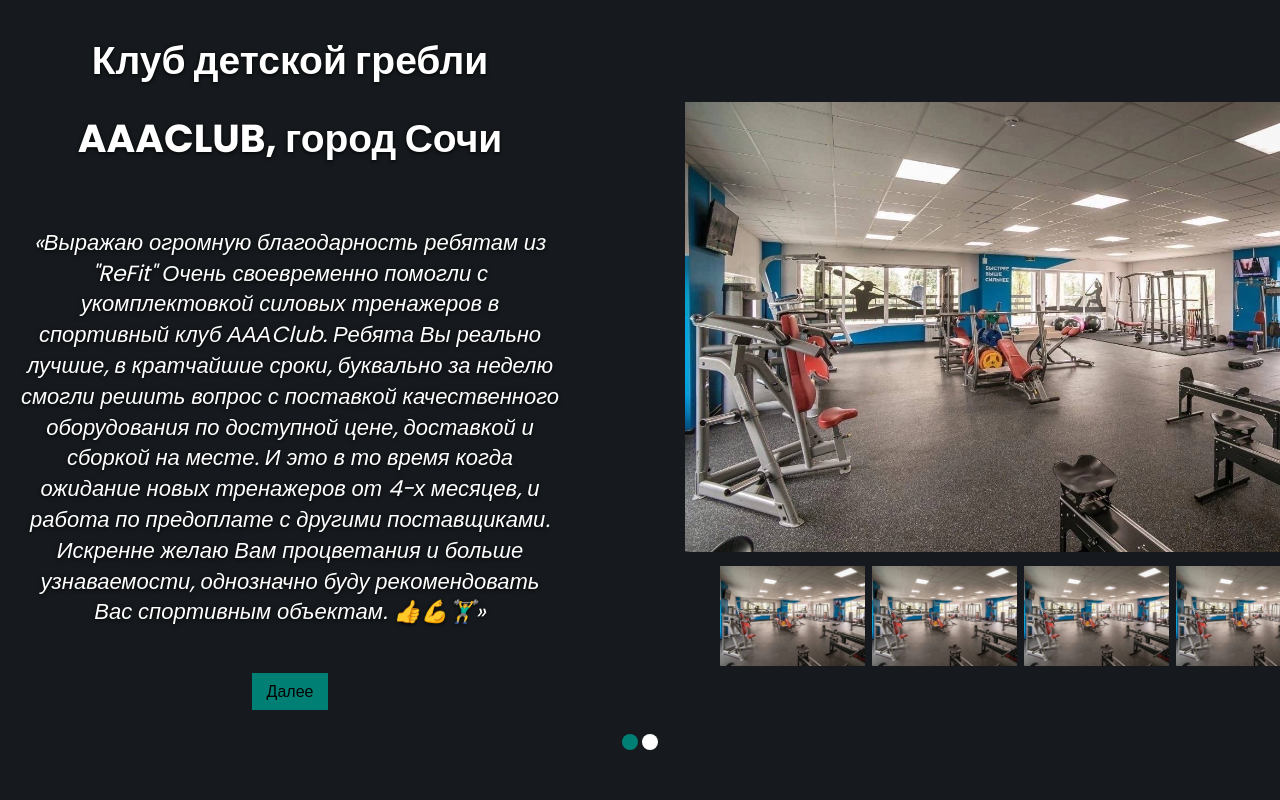
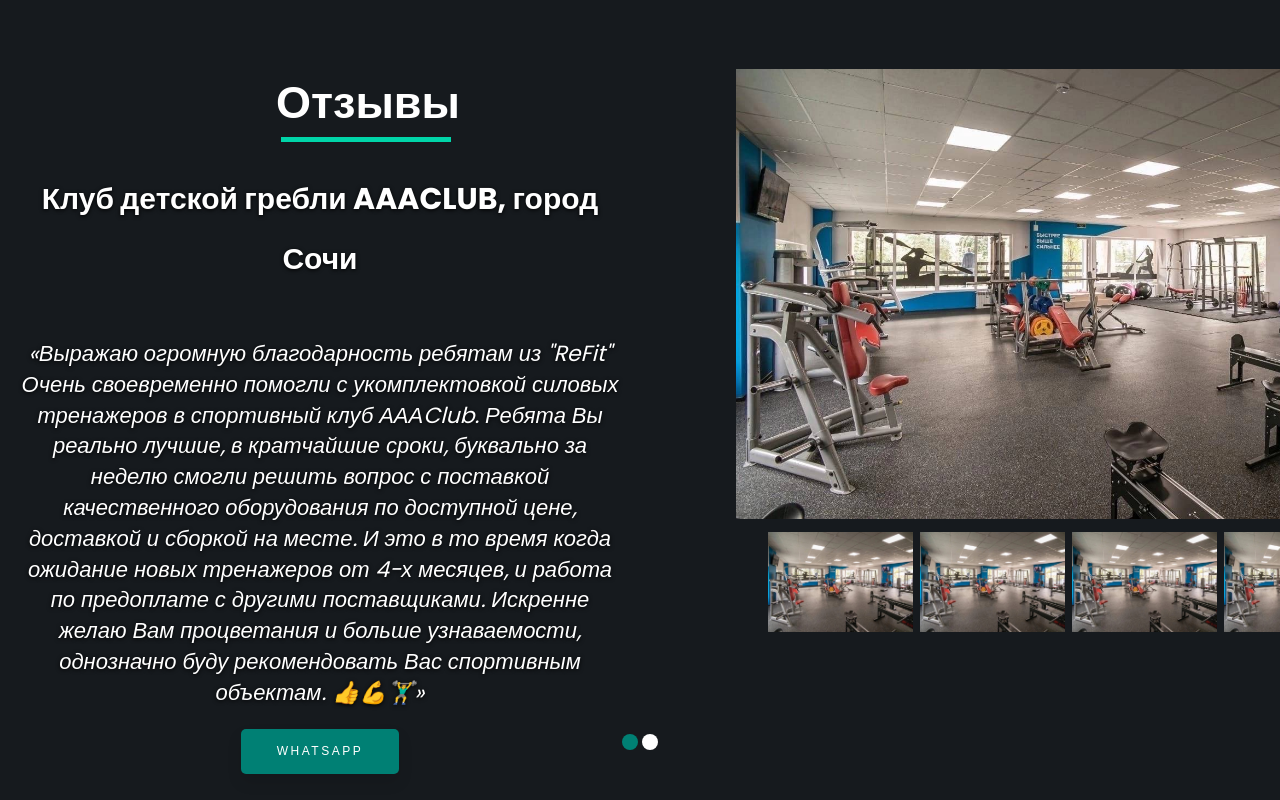
Before and after one commit to pvelp/ReFit, a website: page main.html in a window 1280 px wide. Shown: the part 2540-3340 px from the top of the page. Drawn offline with nearby package versions, Linux system fonts and the light colour scheme.

Commit message:
Add ref to btns

```diff
--- a/js/scroller.js
+++ b/js/scroller.js
@@ -1,70 +1,70 @@
-function anchorScroller(el, duration) {
-    if (this.criticalSection) {
-        return false;
-    }
-
-    if ((typeof el != 'object') || (typeof el.href != 'string'))
-        return true;
-
-    let address = el.href.split('#');
-    if (address.length < 2)
-        return true;
-
-    address = address[address.length-1];
-    el = 0;
-
-    for (let i=0; i<document.anchors.length; i++) {
-        if (document.anchors[i].name === address) {
-            el = document.anchors[i];
-            break;
-        }
-    }
-    if (el === 0)
-        return true;
-
-    this.stopX = 0;
-    this.stopY = 0;
-    do {
-        this.stopX += el.offsetLeft;
-        this.stopY += el.offsetTop;
-    } while (el === el.offsetParent);
-
-    this.startX = document.documentElement.scrollLeft || window.pageXOffset || document.body.scrollLeft;
-    this.startY = document.documentElement.scrollTop || window.pageYOffset || document.body.scrollTop;
-
-    this.stopX = this.stopX - this.startX;
-    this.stopY = this.stopY - this.startY;
-
-    if ( (this.stopX === 0) && (this.stopY === 0) )
-        return false;
-
-    this.criticalSection = true;
-    if (typeof duration == 'undefined')
-        this.duration = 500;
-    else
-        this.duration = duration;
-
-    let date = new Date();
-    this.start = date.getTime();
-    this.timer = setInterval(function () {
-        let date = new Date();
-        let X = (date.getTime() - this.start) / this.duration;
-        if (X > 1)
-            X = 1;
-        let Y = ((-Math.cos(X*Math.PI)/2) + 0.5);
-
-        let cX = Math.round(this.startX + this.stopX*Y);
-        let cY = Math.round(this.startY + this.stopY*Y);
-
-        document.documentElement.scrollLeft = cX;
-        document.documentElement.scrollTop = cY;
-        document.body.scrollLeft = cX;
-        document.body.scrollTop = cY;
-
-        if (X === 1) {
-            clearInterval(this.timer);
-            this.criticalSection = false;
-        }
-    }, 10);
-    return false;
-}
+// function anchorScroller(el, duration) {
+//     if (this.criticalSection) {
+//         return false;
+//     }
+//
+//     if ((typeof el != 'object') || (typeof el.href != 'string'))
+//         return true;
+//
+//     let address = el.href.split('#');
+//     if (address.length < 2)
+//         return true;
+//
+//     address = address[address.length-1];
+//     el = 0;
+//
+//     for (let i=0; i<document.anchors.length; i++) {
+//         if (document.anchors[i].name === address) {
+//             el = document.anchors[i];
+//             break;
+//         }
+//     }
+//     if (el === 0)
+//         return true;
+//
+//     this.stopX = 0;
+//     this.stopY = 0;
+//     do {
+//         this.stopX += el.offsetLeft;
+//         this.stopY += el.offsetTop;
+//     } while (el === el.offsetParent);
+//
+//     this.startX = document.documentElement.scrollLeft || window.pageXOffset || document.body.scrollLeft;
+//     this.startY = document.documentElement.scrollTop || window.pageYOffset || document.body.scrollTop;
+//
+//     this.stopX = this.stopX - this.startX;
+//     this.stopY = this.stopY - this.startY;
+//
+//     if ( (this.stopX === 0) && (this.stopY === 0) )
+//         return false;
+//
+//     this.criticalSection = true;
+//     if (typeof duration == 'undefined')
+//         this.duration = 500;
+//     else
+//         this.duration = duration;
+//
+//     let date = new Date();
+//     this.start = date.getTime();
+//     this.timer = setInterval(function () {
+//         let date = new Date();
+//         let X = (date.getTime() - this.start) / this.duration;
+//         if (X > 1)
+//             X = 1;
+//         let Y = ((-Math.cos(X*Math.PI)/2) + 0.5);
+//
+//         let cX = Math.round(this.startX + this.stopX*Y);
+//         let cY = Math.round(this.startY + this.stopY*Y);
+//
+//         document.documentElement.scrollLeft = cX;
+//         document.documentElement.scrollTop = cY;
+//         document.body.scrollLeft = cX;
+//         document.body.scrollTop = cY;
+//
+//         if (X === 1) {
+//             clearInterval(this.timer);
+//             this.criticalSection = false;
+//         }
+//     }, 10);
+//     return false;
+// }
--- a/main.css
+++ b/main.css
@@ -18,6 +18,7 @@
     margin: 0;
     font-family: "Poppins", sans-serif;
     background-color: #161a1e;
+    min-width: 1170px;
 }
 
 /* HEADER */
@@ -320,6 +321,10 @@
 .content.map {
     padding-top: 30px;
     padding-left: 20px;
+    height: 700px;
+}
+.content.contacts{
+    height: 700px;
 }
 
 .main-content.contact {
@@ -327,7 +332,7 @@
     margin-left: 0;
     margin-right: 20px;
     background-color: #161a1e;
-    height: 670px;
+    height: 540px;
 }
 
 .contact-header {
@@ -432,7 +437,7 @@
     font-family: "Poppins", sans-serif;
     font-weight: 500;
     letter-spacing: 1px;
-    border: 2px solid #00d5a9;
+    border: 1px solid #00d5a9;
     position: relative;
     overflow: hidden;
     background-color: transparent;
@@ -464,6 +469,7 @@
 .button.lear-more:hover {
     border-color: #00d5a9;
     color: #000000;
+    /*border: none;*/
 }
 
 .header_our-projects {
@@ -487,6 +493,12 @@
     border-bottom-style: solid;
     border-color: #00d5a9;
     border-bottom-width: 5px;
+    width: 170px;
+}
+
+.line-dir.sliderLine{
+    margin-left: 25px;
+    margin-top: 0;
     width: 170px;
 }
 
@@ -600,10 +612,29 @@
     align-items: center;
 }
 
+.slideHead{
+    margin-left: 20%;
+    width: 100px;
+    margin-bottom: 20px;
+}
+
+.MainSliderHeader{
+    text-align: center;
+    margin-left: 20%;
+    margin-top: 0;
+    margin-bottom: 0;
+    font-size: 45px;
+    color: white;
+}
+
 .content-slide {
     width: 50%;
     height: 800px;
     display: flex;
+}
+
+.slider__header{
+    margin-top: 100px;
 }
 
 .sliderText{
@@ -614,6 +645,35 @@
     margin-left: 20px;
     margin-right: 20px;
 }
+
+.sliderBtn{
+    margin-top: 20px;
+    padding: 1.3em 3em;
+    font-size: 12px;
+    text-transform: uppercase;
+    letter-spacing: 2.5px;
+    font-weight: 500;
+    color: #fff;
+    background-color: #008074;
+    border: none;
+    border-radius: 5px;
+    box-shadow: 0px 8px 15px rgba(0, 0, 0, 0.1);
+    transition: all 0.3s ease 0s;
+    cursor: pointer;
+    outline: none;
+}
+
+.sliderBtn:hover{
+    background-color: #00d5a9;
+    box-shadow: 0px 15px 20px rgba(46, 229, 157, 0.4);
+    color: #fff;
+    transform: translateY(-7px);
+}
+
+.sliderBtn:active{
+    transform: translateY(-1px);
+}
+
 
 .slider__header{
     /*border: solid #00d5a9 2px;*/
--- a/main.html
+++ b/main.html
@@ -4,7 +4,8 @@
 <head>
     <meta charset="UTF-8">
     <meta http-equiv="X-UA-Compatible" content="IE=edge">
-    <meta name="viewport" content="width=device-width, initial-scale=1.0">
+    <!--    <meta name="viewport" content="width=device-width, initial-scale=1.0">-->
+    <meta name="viewport" content="width=1170">
     <title>ReFit</title>
     <link rel="stylesheet" href="main.css">
     <link rel="stylesheet" href="slider.css">
@@ -13,7 +14,6 @@
     <script src="js/wow.min.js"></script>
     <script src="js/carousel.js"></script>
     <script src="js/scroller.js"></script>
-    <script src="js/innerSlider.js"></script>
     <script>
         new WOW().init();
     </script>
@@ -27,10 +27,10 @@
             <img src="images/logo.jpeg" alt="logo" class="pic">
         </div>
         <nav class="nav">
-            <a href="#" class="nav-link">Главная</a>
-            <a href="#" class="nav-link">О нас</a>
-            <a href="#" class="nav-link">Проекты</a>
-            <a href="#" class="nav-link">Контакты</a>
+            <a href="#Main" class="nav-link">Главная</a>
+            <a href="#About-us" class="nav-link">О нас</a>
+            <a href="#Projects" class="nav-link">Проекты</a>
+            <a href="#Contacts" class="nav-link">Контакты</a>
         </nav>
         <div class="header-contacts">
             <a href="https://wa.me/message/B7PFTLCLXRCRL1">
@@ -44,6 +44,7 @@
 </header>
 
 <div class="testMain">
+    <a name="Main"></a>
     <div class="container test">
         <img src="images/newMainPhoto.jpg" alt="BLANC" class=" testBack">
         <div class="content testContent">
@@ -61,8 +62,6 @@
   <span class="icon arrow"></span>
   </span>
                     <span class="button-text">Полный ассоритимент</span>
-<!--                    Полный-->
-<!--                    ассортимент-->
                 </button>
             </div>
         </div>
@@ -72,6 +71,7 @@
 
 <!--ABOUT US-->
 <section class="about-us">
+    <a name="About-us"></a>
     <div class="container container_about-us">
         <div class="content">
             <div class="main-content content_about-us">
@@ -97,6 +97,7 @@
 
 <!--OUR PROJECTS-->
 <section class="our-projects wow animate__animated animate__fadeInUp">
+    <a name="Projects"></a>
     <div class="container container_projects">
         <div class="header_our-projects">
             <h2 class="directions ">Наши направления работы</h2>
@@ -135,12 +136,16 @@
 <!--CAROUSEL-->
 <section class="slider">
     <div class="slider-content">
+        <div class="slideHead">
+            <h2 class="MainSliderHeader">Отзывы</h2>
+            <span class="line-dir sliderLine"></span></div>
         <div class="slide sl1">
             <div class="content-slide">
                 <div class="slider-comment">
-                    <h2 class="slider__header" style="font-size: 39px">Клуб детской гребли AAACLUB, город Сочи
+                    <h2 class="slider__header" style="font-size: 30px">Клуб детской гребли AAACLUB, город Сочи
                     </h2>
-                    <p class="sliderText">«Выражаю огромную благодарность ребятам из "ReFit" Очень своевременно помогли с укомплектовкой
+                    <p class="sliderText">«Выражаю огромную благодарность ребятам из "ReFit" Очень своевременно помогли
+                        с укомплектовкой
                         силовых тренажеров в спортивный клуб АААClub.
                         Ребята Вы реально лучшие, в кратчайшие сроки, буквально за неделю смогли решить вопрос с
                         поставкой
@@ -150,8 +155,10 @@
                         и работа по предоплате с другими поставщиками.
                         Искренне желаю Вам процветания и больше узнаваемости, однозначно буду рекомендовать Вас
                         спортивным
-                        объектам. 👍💪🏋️‍♂️»</p><a href="#content_sl" class="more"
-                                                 onclick="return anchorScroller(this)">Далее</a></div>
+                        объектам. 👍💪🏋️‍♂️»</p>
+                    <button class="sliderBtn"> WhatsApp
+                    </button>
+                </div>
             </div>
             <div class="content-slide">
                 <div class="currPic slide1">
@@ -184,12 +191,14 @@
         <div class="slide sl2">
             <div class="content-slide">
                 <div class="slider-comment">
-                    <h2 class="slider__header" style="font-size: 45px">Фитнес клуб 100%, Ярославль</h2>
-                    <p class="sliderText">«Работали с организацией и приобрели целую линейку тренажеров для нашего клуба. Понравилось, что
+                    <h2 class="slider__header" style="font-size: 30px">Фитнес клуб 100%, Ярославль</h2>
+                    <p class="sliderText">«Работали с организацией и приобрели целую линейку тренажеров для нашего
+                        клуба. Понравилось, что
                         ребята подошли к делу профессионально и, самое главное, выполнили все обещанные обязательства.
                         Будем
                         обращаться, и, думаю, еще не раз»</p>
-                    <a href="#content_sl" class="more" onclick="return anchorScroller(this)">Далее</a>
+                    <button class="sliderBtn"> WhatsApp
+                    </button>
                 </div>
             </div>
             <div class="content-slide">
@@ -200,22 +209,22 @@
                     <div class="lineItem slide2">
                         <img src="images/Yaroslavl.jpg" alt="TMP" class="picItem" id="pic1"
                              onclick="let tmp = document.getElementById('mainSliderPicItem2');
-                             tmp.src=this.src;Highlight(this);">
+                             tmp.src=this.src;">
                     </div>
                     <div class="lineItem slide2">
                         <img src="images/yar2.jpg" alt="TMP" class="picItem" id="pic2"
                              onclick="let tmp = document.getElementById('mainSliderPicItem2');
-                             tmp.src=this.src;Highlight(this);">
+                             tmp.src=this.src;">
                     </div>
                     <div class="lineItem slide2">
                         <img src="images/Yaroslavl.jpg" alt="TMP" class="picItem" id="pic3"
                              onclick="let tmp = document.getElementById('mainSliderPicItem2');
-                             tmp.src=this.src;Highlight(this);">
+                             tmp.src=this.src;">
                     </div>
                     <div class="lineItem slide2">
                         <img src="images/yar2.jpg" alt="TMP" class="picItem" id="pic4"
                              onclick="let tmp = document.getElementById('mainSliderPicItem2');
-                             tmp.src=this.src;Highlight(this);">
+                             tmp.src=this.src;">
                     </div>
                 </div>
             </div>
@@ -225,12 +234,13 @@
 
 <!--Contacts-->
 <section class="contacts">
+    <a name="Contacts"></a>
     <div class="container container_contacts">
         <div class="content map">
             <script type="text/javascript" charset="utf-8" async
-                    src="https://api-maps.yandex.ru/services/constructor/1.0/js/?um=constructor%3Ab9c42d34aab71674c6b72c8b1fa754fc7703559aeec633be62da329210a46bb0&amp;width=100%&amp;height=100%&amp;lang=ru_RU&amp;scroll=true"></script>
+                    src="https://api-maps.yandex.ru/services/constructor/1.0/js/?um=constructor%3Ab9c42d34aab71674c6b72c8b1fa754fc7703559aeec633be62da329210a46bb0&amp;width=100%&amp;height=90%&amp;lang=ru_RU&amp;scroll=true"></script>
         </div>
-        <div class="content">
+        <div class="content contacts">
             <div class="main-content contact">
                 <h2 class="contact-header">Контакты</h2>
                 <div class="inner-container contact-phone">
@@ -253,7 +263,6 @@
     </div>
 </section>
 
-<!--TODO тут надо пересмотреть и свернуть селекторами и js скриптом-->
 <div class="modalWrapper buy">
     <div class="close Buy">&times;</div>
     <div class="modalContent">
@@ -314,7 +323,4 @@
 <div class="modal-overlay saleComp"></div>
 <script src="js/main.js"></script>
 </body>
-
 </html>
-
-<!--https://learn.javascript.ru/event-delegation-->
--- a/slider.css
+++ b/slider.css
@@ -1,9 +1,12 @@
 .slider {
+    display: flex;
     height: 800px;
     width: 100vw;
     position: relative;
 }
 .slider-content {
+    display: flex;
+    margin-top: 80px;
     height: 100%;
     overflow: hidden;
     position: relative;
@@ -12,7 +15,7 @@
 .slide {
     height: 100%;
     width: 100%;
-    display:block;
+    display:flex;
 }
 .slide > div {
     display: table-cell;
```
Also changed, not shown: js/innerSlider.js (deleted, +0 -13 lines).
